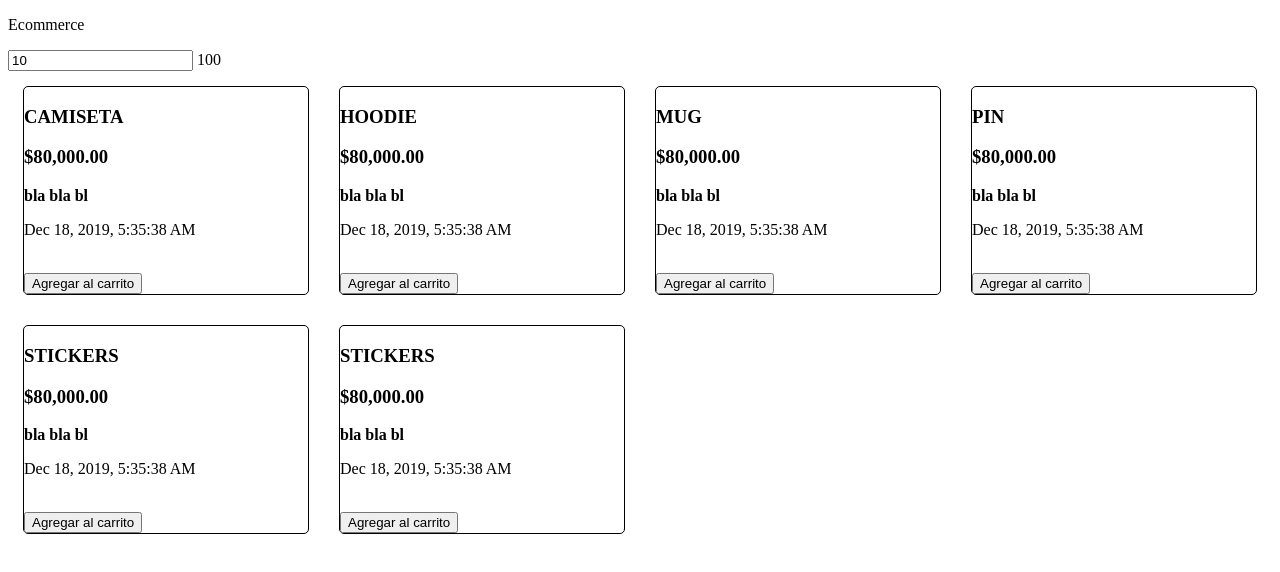
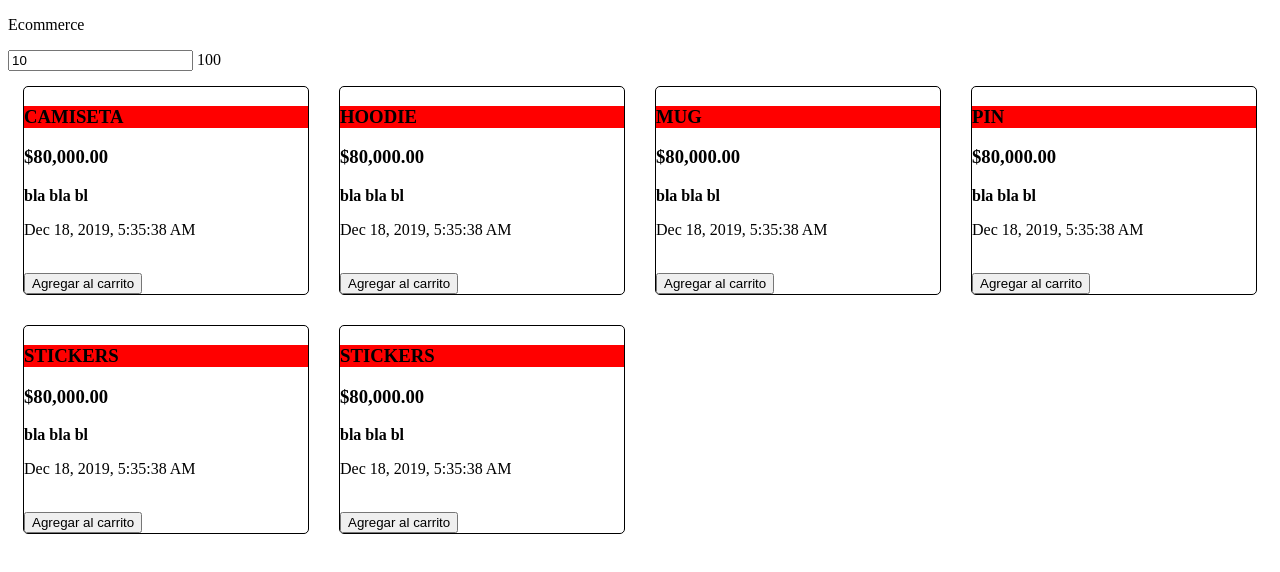
Before and after one commit to javierfuentesm/AngularEcommerce, an Angular app: page / in a window 1280 px wide. Shown: the top 572 px of the page. Built offline with nearby package versions, Linux system fonts and the light colour scheme.

Commit message:
Directiva propia

```diff
--- a/src/app/app.module.ts
+++ b/src/app/app.module.ts
@@ -6,6 +6,7 @@ import { AppComponent } from './app.component';
 import { ProductComponent } from '../app/components/product.component';
 import { CartComponent } from './cart/cart.component';
 import { ExponentialPipe } from './exponential.pipe';
+import { HighlightDirective } from './highlight.directive';
 
 @NgModule({
   declarations: [
@@ -13,6 +14,7 @@ import { ExponentialPipe } from './exponential.pipe';
     ProductComponent,
     CartComponent,
     ExponentialPipe,
+    HighlightDirective,
   ],
   imports: [
     BrowserModule,
--- a/src/app/components/product.component.html
+++ b/src/app/components/product.component.html
@@ -1,5 +1,4 @@
-
-<h3>{{ product.title | uppercase }}</h3>
+<h3 appHighlight>{{ product.title | uppercase }}</h3>
 <h3>{{ product.price | currency }}</h3>
 <strong>{{ product.description | slice: 0:10 }}</strong>
 <p>{{ today | date: "medium" }}</p>
--- /dev/null
+++ b/src/app/highlight.directive.ts
@@ -0,0 +1,10 @@
+import { Directive, ElementRef } from '@angular/core';
+
+@Directive({
+  selector: '[appHighlight]'
+})
+export class HighlightDirective {
+  constructor(element: ElementRef) {
+    element.nativeElement.style.backgroundColor = 'red';
+  }
+}
```
Also changed, not shown: 1 other file (tests, documents, lock files or other folders).
